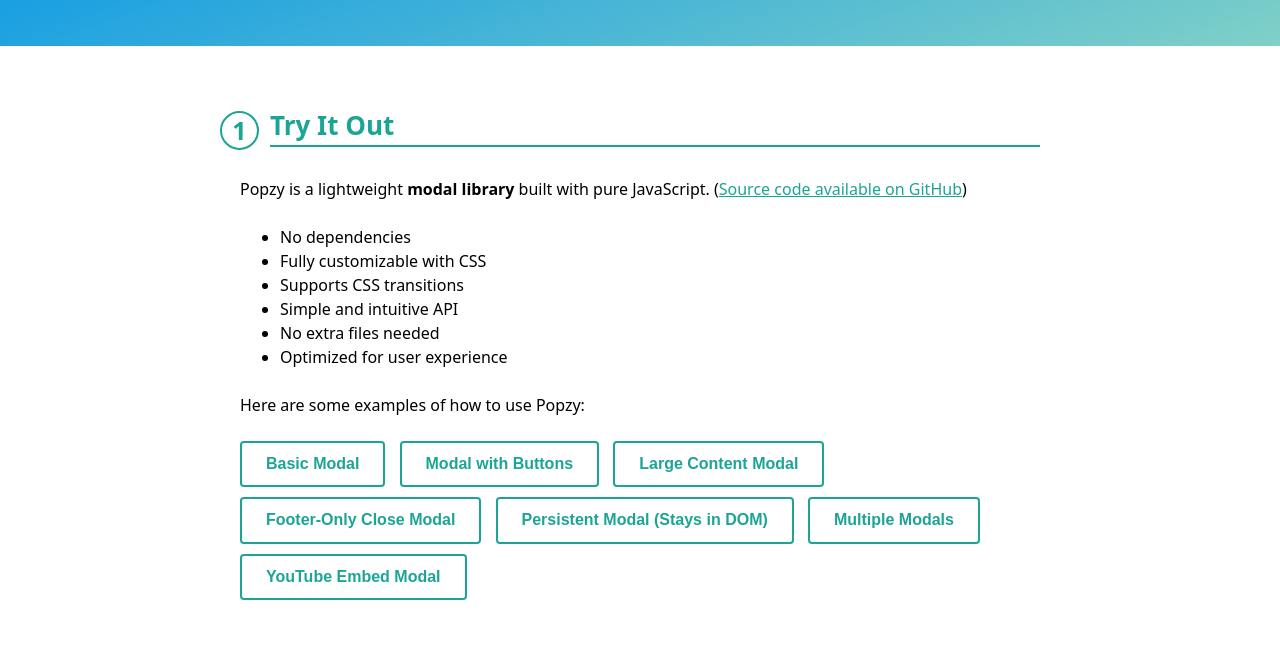
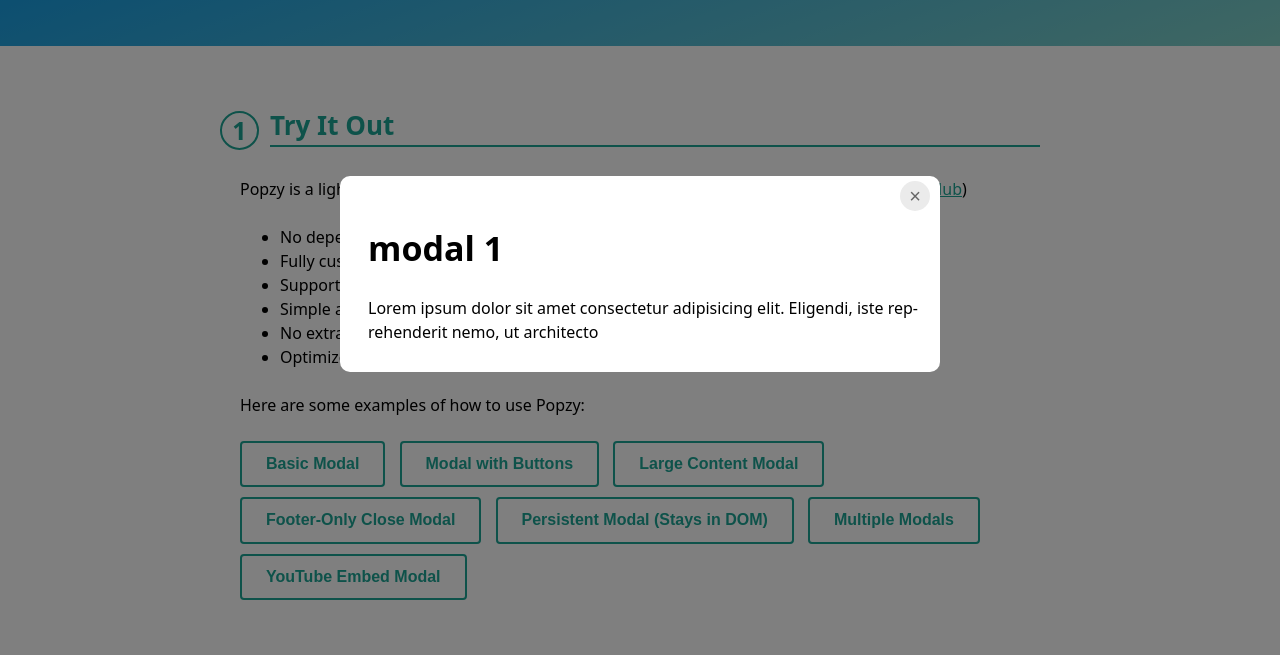
Before and after one commit to PhamHuy15/popzy, a website: page index.html in a window 1280 px wide. Both pictures are taken after a click on the button "Basic Modal". Shown: the part 126-781 px from the top of the page. Drawn offline with Linux system fonts and the light colour scheme.

Commit message:
Fix hasScrollBar

```diff
--- a/index.html
+++ b/index.html
@@ -360,10 +360,18 @@
             hljs.initHighlightingOnLoad();
 
             // Modal samples
+            const modal1Btn = document.querySelector('.js-popzy-modal-1');
+
             const modal1 = new Popzy({
-                templateId: 'modal-1',
-                content: '<h1>This is content</h1>',
+                content: `
+                    <h1>modal 1</h1>
+                     <p>Lorem ipsum dolor sit amet consectetur adipisicing elit. Eligendi, iste reprehenderit nemo, ut architecto</p>
+                `,
             });
+
+            modal1Btn.onclick = () => {
+                modal1.open();
+            };
         </script>
     </body>
 </html>
--- a/src/popzy.js
+++ b/src/popzy.js
@@ -25,9 +25,11 @@
     this.opt = Object.assign(
         {
             closeMethods: ['button', 'overlay', 'escape'],
+            enableScrollLock: true,
             destroyOnClose: true,
             footer: false,
             cssClass: [],
+            scrollLockTarget: () => document.body,
         },
         options,
     );
@@ -152,8 +154,15 @@
     }, 0);
 
     //disable scroll
-    document.body.classList.add('popzy--no-scroll');
-    document.body.style.paddingRight = this._getScrollbarWidth() + 'px';
+    if (this.opt.enableScrollLock) {
+        const target = this.opt.scrollLockTarget();
+        const targetPaddingRight = parseInt(getComputedStyle(target).paddingRight);
+
+        if (this._hasScrollbar(target)) {
+            target.classList.add('popzy--no-scroll');
+            target.style.paddingRight = targetPaddingRight + this._getScrollbarWidth() + 'px';
+        }
+    }
 
     if (this._allowOverlayClose) {
         this._backDrop.onclick = (e) => {
@@ -203,10 +212,14 @@
                 this._modalFooter = null;
             }
 
-            if (!Popzy.elements.length) {
-                //disable scroll
-                document.body.classList.remove('popzy--no-scroll');
-                document.body.style.paddingRight = '';
+            //disable scroll
+            if (this.opt.enableScrollLock && !Popzy.elements.length) {
+                const target = this.opt.scrollLockTarget();
+
+                if (this._hasScrollbar(target)) {
+                    target.classList.remove('popzy--no-scroll');
+                    target.style.paddingRight = '';
+                }
             }
 
             if (typeof this.opt.onClose === 'function') this.opt.onClose();
@@ -219,7 +232,17 @@
     this.close(true);
 };
 
-//prototype
+Popzy.prototype._hasScrollbar = function (target) {
+    const htmlTag = document.documentElement;
+    const bodyTag = document.body;
+
+    if ([htmlTag, bodyTag].includes(target)) {
+        return htmlTag.scrollHeight > htmlTag.clientHeight || bodyTag.scrollHeight > bodyTag.clientHeight;
+    }
+
+    return target.scrollHeight > target.clientHeight;
+};
+
 Popzy.prototype._getScrollbarWidth = function () {
     if (this._scrollbarWidth) return this._scrollbarWidth;
 
```
Lines whose indentation alone changed are shown as unchanged.
